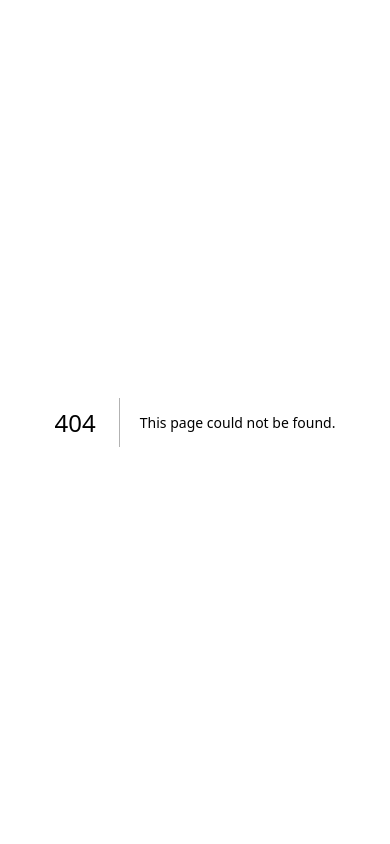
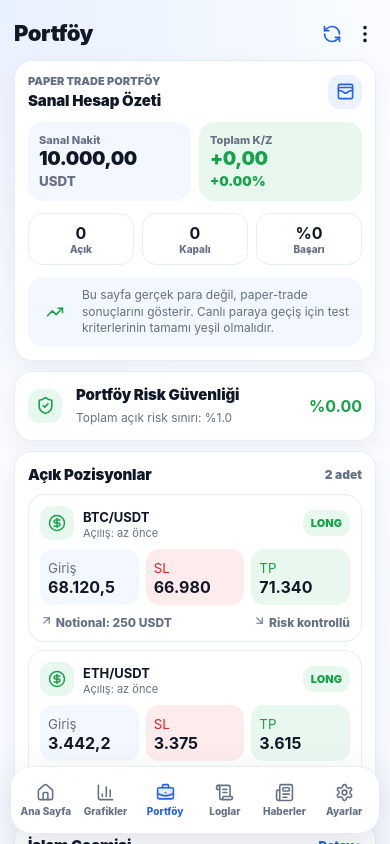
Before and after one commit to mehmetdem2005/Yeni-, a Next.js app in the folder frontend/: page /portfolio in a window 390 px wide. Before the commit this address had no page. Shown: the top 844 px of the page. Built offline with nearby package versions, Linux system fonts and the light colour scheme; no server answers.

Commit message:
Add portfolio page matching white mobile UI

```diff
--- /dev/null
+++ b/frontend/app/portfolio/page.tsx
@@ -0,0 +1,74 @@
+import { MoreVertical, RefreshCcw } from 'lucide-react';
+import { MobileNav } from '@/components/MobileNav';
+import { OpenPositionsCard } from '@/components/OpenPositionsCard';
+import { PortfolioRiskCard, PortfolioSummaryCard } from '@/components/PortfolioSummaryCard';
+import { TradeHistoryCard } from '@/components/TradeHistoryCard';
+import { apiGet } from '@/lib/api';
+
+type Position = {
+  id?: string;
+  symbol?: string;
+  status?: string;
+  entry_price?: number;
+  close_price?: number;
+  qty?: number;
+  notional?: number;
+  stop_loss?: number;
+  take_profit?: number;
+  pnl?: number;
+  reason?: string;
+  opened_at?: string;
+  closed_at?: string;
+};
+
+type StatusResponse = {
+  wallet?: { cash?: number; starting_balance?: number };
+  trade_stats?: { closed_count?: number; open_count?: number; win_rate?: number; total_pnl?: number };
+  positions?: Position[];
+};
+
+async function getStatus(): Promise<StatusResponse | null> {
+  try {
+    return await apiGet<StatusResponse>('/api/status');
+  } catch {
+    return null;
+  }
+}
+
+function openRiskPct(positions?: Position[]) {
+  const open = positions?.filter((item) => item.status === 'OPEN') ?? [];
+  const totalRisk = open.reduce((sum, item) => {
+    const notional = Number(item.notional ?? 0);
+    const entry = Number(item.entry_price ?? 0);
+    const stop = Number(item.stop_loss ?? entry);
+    if (entry <= 0) return sum;
+    return sum + notional * Math.max(0, (entry - stop) / entry);
+  }, 0);
+  return totalRisk > 0 ? (totalRisk / 10000) * 100 : 0;
+}
+
+export default async function PortfolioPage() {
+  const status = await getStatus();
+  const positions = status?.positions ?? [];
+
+  return (
+    <main className="app-shell">
+      <header className="page-title-row">
+        <h1 className="page-title">Portföy</h1>
+        <div style={{ display: 'flex', alignItems: 'center', gap: 12 }}>
+          <a href="/portfolio" style={{ color: 'var(--primary)', display: 'grid', placeItems: 'center' }}><RefreshCcw size={20} /></a>
+          <MoreVertical size={22} color="var(--text)" />
+        </div>
+      </header>
+
+      <div style={{ display: 'grid', gap: 10 }}>
+        <PortfolioSummaryCard wallet={status?.wallet} tradeStats={status?.trade_stats} />
+        <PortfolioRiskCard openRiskPct={openRiskPct(positions)} />
+        <OpenPositionsCard positions={positions} />
+        <TradeHistoryCard positions={positions} />
+      </div>
+
+      <MobileNav active="/portfolio" />
+    </main>
+  );
+}
```
